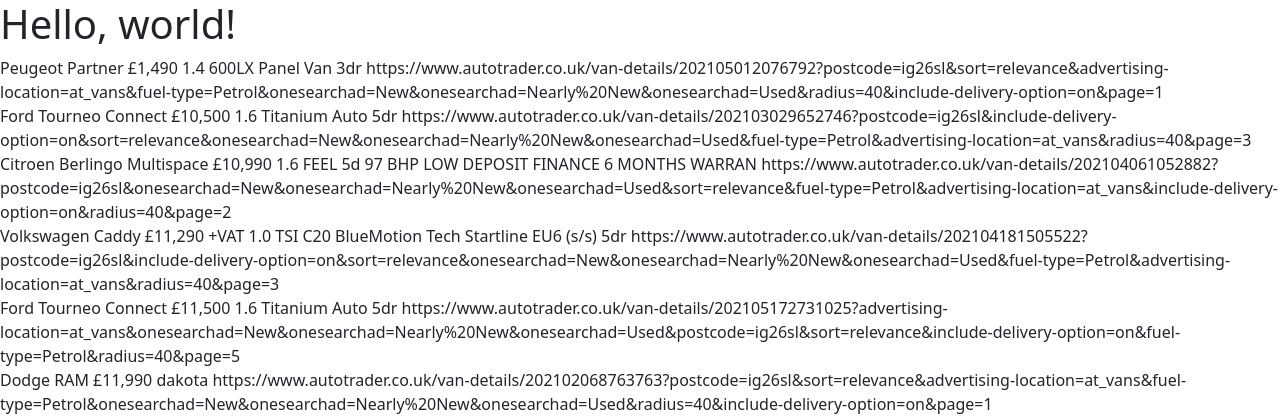
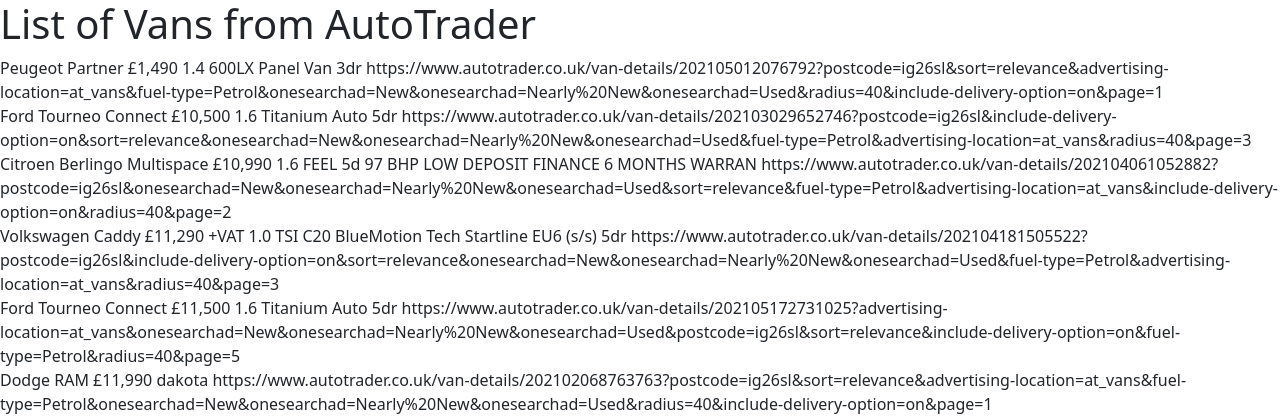
Before and after one commit to racleong/VanScraper, a Flask app: page / in a window 1280 px wide. Shown: the top 418 px of the page. Run offline with Flask 2, Linux system fonts and the light colour scheme; data comes from the database, SQL or seed files in the repository.

Commit message:
Initial commit

```diff
--- a/app.py
+++ b/app.py
@@ -15,5 +15,5 @@ def index():
     rows = cur.fetchall()
     return render_template('index.html', rows = rows)
 
-
-app.run(debug=True)
+if __name__ == '__main__':
+    app.run(debug=True)
--- a/requirements.txt
+++ b/requirements.txt
@@ -4,3 +4,4 @@ itsdangerous==2.0.0
 Jinja2==3.0.0
 MarkupSafe==2.0.0
 Werkzeug==2.0.1
+gunicorn== 19.9.0
--- a/templates/index.html
+++ b/templates/index.html
@@ -11,7 +11,7 @@
     <title>Vans</title>
   </head>
   <body>
-    <h1>Hello, world!</h1>
+    <h1>List of Vans from AutoTrader</h1>
     {% for row in rows %}
         <tr>
             <td>{{row["title"]}}</td>
```
